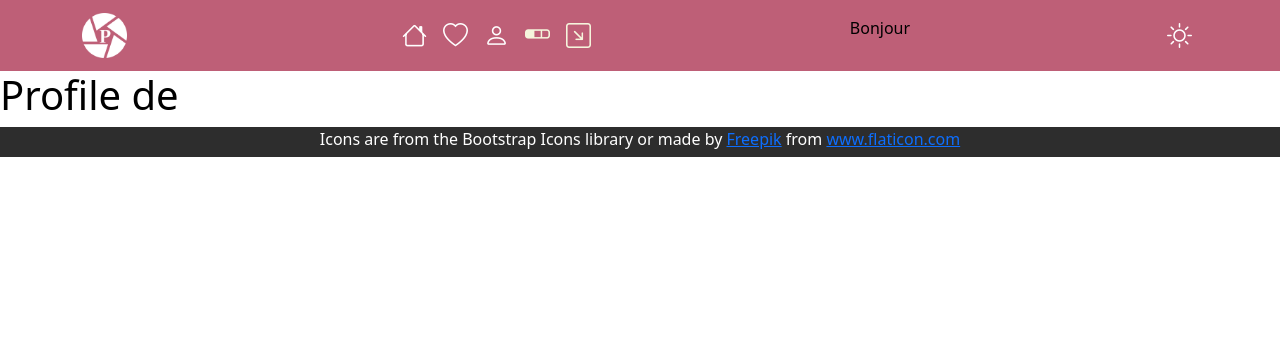
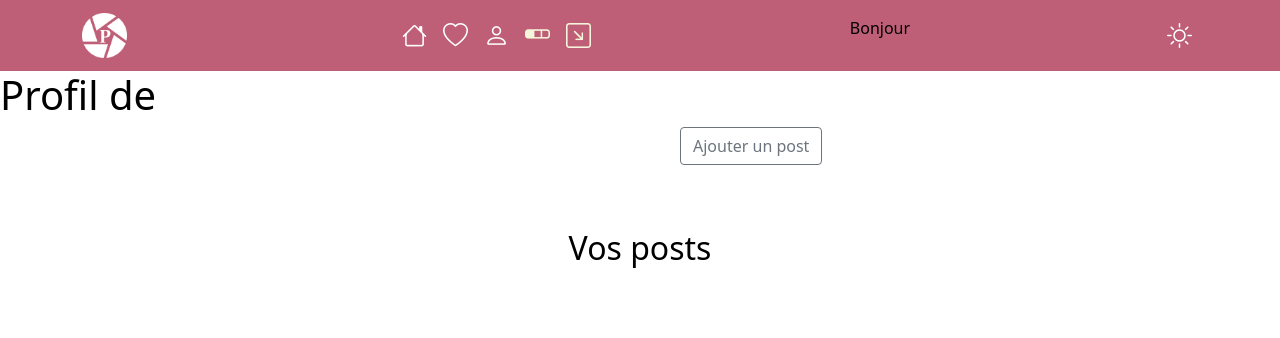
Before and after one commit to Vncntmrchl/IMT-DCL-WEB, a Python web app: template Prototype/templates/profile/profile.html.jinja2 in a window 1280 px wide. Shown: the top 338 px of the page. Run offline with Jinja, Linux system fonts and the light colour scheme; the template is opened without the code that fills it, so the values that code supplies are empty; some libraries are stand-ins or nearby versions.

Commit message:
ajout de la creation de post depuis le profil

```diff
--- a/Prototype/app.py
+++ b/Prototype/app.py
@@ -12,6 +12,7 @@ from models.Post import Post, post
 
 # Blueprints imports
 from auth.auth import auth
+from routes.create_post import create_post
 from routes.follow import follow
 from routes.profile import profile
 from routes.feed import feed
@@ -37,6 +38,7 @@ def setup():
     app.register_blueprint(profile, url_prefix='/profile')
     app.register_blueprint(post, url_prefix='/post')
     app.register_blueprint(follow, url_prefix='/follow')
+    app.register_blueprint(create_post, url_prefix='/create_post')
 
     # with app.app_context():
     #     database.db.create_all()
--- a/Prototype/routes/profile.py
+++ b/Prototype/routes/profile.py
@@ -1,5 +1,5 @@
 from flask import Blueprint, render_template
-from flask_login import login_required
+from flask_login import login_required, current_user
 
 profile = Blueprint('profile', __name__, template_folder='templates')
 
@@ -7,4 +7,5 @@ profile = Blueprint('profile', __name__, template_folder='templates')
 @profile.route('/')
 @login_required
 def profile_index():
-    return render_template('profile/profile.html.jinja2')
+    posts = current_user.posts
+    return render_template('profile/profile.html.jinja2', posts=posts)
--- a/Prototype/templates/base.html.jinja2
+++ b/Prototype/templates/base.html.jinja2
@@ -29,8 +29,10 @@
             <a class="nav-item nav-link" href="#"><i class="nav-icon bi bi-heart"></i></a>
             <a class="nav-item nav-link" href="{{ url_for('profile.profile_index') }}"><i
                     class=" nav-icon bi bi-person"></i></a>
-             <a class="nav-item nav-link" href="{{ url_for('follow.follow_index') }}"><i style="color:beige "  class="bi bi-segmented-nav"></i></a>
-            <a class="nav-item nav-link" href="{{ url_for('auth.logout') }}"><i style="color:beige "  class="bi bi-arrow-down-right-square"></i></a>
+            <a class="nav-item nav-link" href="{{ url_for('follow.follow_index') }}"><i style="color:beige "
+                                                                                        class="bi bi-segmented-nav"></i></a>
+            <a class="nav-item nav-link" href="{{ url_for('auth.logout') }}"><i style="color:beige "
+                                                                                class="bi bi-arrow-down-right-square"></i></a>
 
         </div>
         <p>Bonjour {{ current_user.username }}</p>
@@ -43,11 +45,6 @@
 {% endblock %}
 
 
-<footer class="page-footer text-center text-white">
-    <div>Icons are from the Bootstrap Icons library or made by <a href="https://www.freepik.com"
-                                                                  title="Freepik">Freepik</a> from <a
-            href="https://www.flaticon.com/" title="Flaticon">www.flaticon.com</a></div>
-</footer>
 
 
 <script src="https://cdn.jsdelivr.net/npm/bootstrap@5.0.0-beta1/dist/js/bootstrap.bundle.min.js"
@@ -69,8 +66,8 @@
             dataType: 'json',
             success: function (updated_post) {
                 // We use the post card id again, to reload this one only
-                let post_card_id = 'post_card_'+post_id;
-                $('#'+post_card_id).replaceWith(updated_post);
+                let post_card_id = 'post_card_' + post_id;
+                $('#' + post_card_id).replaceWith(updated_post);
             }
         })
     }
@@ -85,6 +82,25 @@
             }
         })
     }
+
+    function add_post(user_id,username) {
+        $.ajax({
+            url: '/create_post/',
+            type: 'POST',
+            dataType: 'json',
+            contentType:"application/json",
+            data:JSON.stringify({
+                "description": $("#description").val(),
+                "id":user_id,
+                "username":username,
+            })
+            ,
+            success: function () {
+                console.log("azeopjzapoi")
+                window.location.href = "/profile";
+            }
+        })
+    }
 </script>
 
 </body>
--- a/Prototype/templates/profile/follow.html.jinja2
+++ b/Prototype/templates/profile/follow.html.jinja2
@@ -18,8 +18,3 @@
         {% endfor %}
     </div>
 {% endblock %}
-
-<script>
-    /* Script for "hearting" a post */
-
-</script>
--- a/Prototype/templates/profile/profile.html.jinja2
+++ b/Prototype/templates/profile/profile.html.jinja2
@@ -1,12 +1,41 @@
-
 {% extends 'base.html.jinja2' %}
 
-{% block title  %}
-<title>Profil</title>
+{% block title %}
+    <title>Profil</title>
 
 {% endblock %}
 
 
 {% block content %}
-<h1>Profile de {{ current_user.username  }}</h1>
+    <div>
+        <h1>Profil de {{ current_user.username }}</h1>
+        <a type="button" href="{{ url_for('create_post.create_post_index') }}" class="btn btn-outline-secondary" style="margin-left: 680px">Ajouter un post</a>
+    </div>
+    <div class="d-flex justify-content-sm-center flex-wrap feed">
+        <h2>Vos posts</h2>
+        {% for post in posts %}
+            {# Here we create an id for the post card (different from the post id), ~ is used for concatenation #}
+            {% with post_card_id = 'post_card_'~post.id %}
+                <div id="{{ post_card_id }}">
+                    <div class="card post">
+                        <img src="../../static/pictures/98505f7.jpg" class="card-img-top" alt="Classy Pope">
+                        <div class="card-body">
+                            <blockquote class="blockquote mb-0">
+                                <div id="post_body">
+                                    <p>{{ post.description }}</p>
+                                    <footer class="blockquote-footer">
+                                        <div class="d-flex justify-content-sm-between flex-wrap">
+                                            <p>{{ post.username }} | {{ post.date }}</p>
+                                            <button onclick="heart_post({{ post.id }})" class="heart-button"><i
+                                                    class="bi bi-heart-fill"> {{ post.hearts }} </i></button>
+                                        </div>
+                                    </footer>
+                                </div>
+                            </blockquote>
+                        </div>
+                    </div>
+                </div>
+            {% endwith %}
+        {% endfor %}
+    </div>
 {% endblock %}
```
Also changed, not shown: Prototype/routes/create_post.py (added, +24 -0 lines), Prototype/templates/post/create_post.html.jinja2 (added, +25 -0 lines), Prototype/database/database.db.
